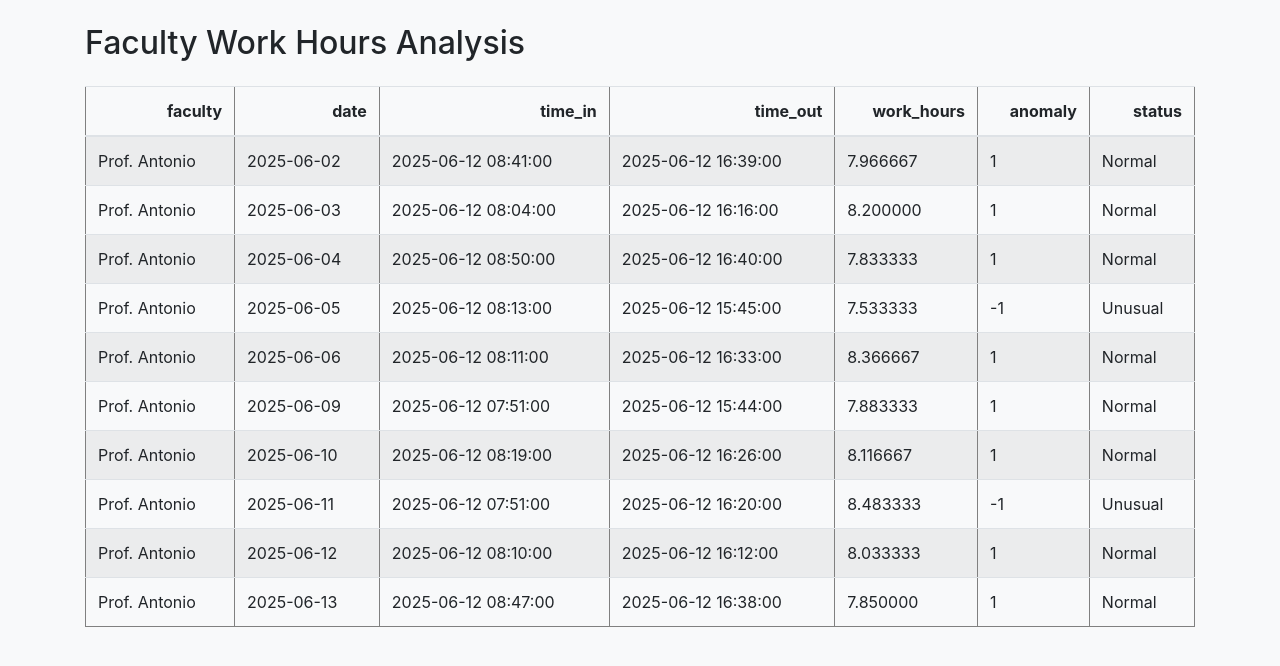
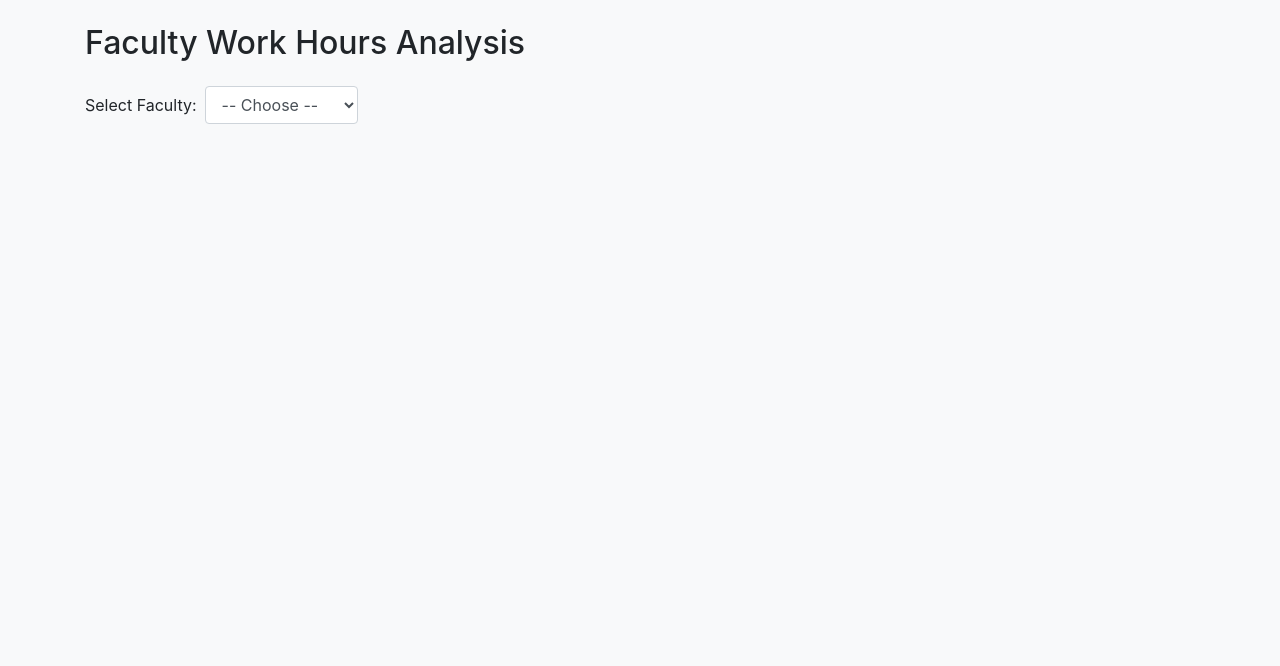
Before and after one commit to Princevelasco56/capstone_integration, a Flask app: page /analyze in a window 1280 px wide. Shown: the top 666 px of the page. Run offline with Flask 3, Linux system fonts and the light colour scheme; some libraries are stand-ins or nearby versions.

Commit message:
initial commitment

```diff
--- a/analysis.py
+++ b/analysis.py
@@ -6,14 +6,16 @@ from datetime import datetime, timedelta
 from sklearn.ensemble import IsolationForest
 import matplotlib.pyplot as plt
 import seaborn as sns
-
-def run_analysis():
+def run_analysis(prof_name=None):
     np.random.seed(42)
     faculty_names = ['Prof. Antonio', 'Prof. Miranda', 'Prof. Valdez', 'Prof. Enriquez', 'Prof. Santiago']
     dates = pd.date_range(start="2025-06-01", periods=30, freq='D')
     data = []
 
     for name in faculty_names:
+        if prof_name and name != prof_name:
+            continue  # Skip other names if filtering
+
         for date in dates:
             if date.weekday() >= 5:
                 continue
@@ -38,8 +40,10 @@ def run_analysis():
 
             data.append([name, date.date(), time_in.time(), time_out.time()])
 
+    if not data:
+        return pd.DataFrame(columns=['faculty', 'date', 'time_in', 'time_out', 'work_hours', 'anomaly', 'status'])
+
     df = pd.DataFrame(data, columns=['faculty', 'date', 'time_in', 'time_out'])
-
     df['time_in'] = pd.to_datetime(df['time_in'].astype(str))
     df['time_out'] = pd.to_datetime(df['time_out'].astype(str))
     df['work_hours'] = (df['time_out'] - df['time_in']).dt.total_seconds() / 3600
--- a/app.py
+++ b/app.py
@@ -1,13 +1,26 @@
-from flask import Flask, render_template
+from flask import Flask, render_template, request
 from analysis import run_analysis
+import webbrowser
+import threading
 
 app = Flask(__name__)
 
 @app.route("/analyze")
 def analyze():
-    df = run_analysis()
-    table_html = df.head(10).to_html(classes='table table-striped', index=False)
-    return render_template("results.html", table=table_html)
+    faculty_list = ['Prof. Antonio', 'Prof. Miranda', 'Prof. Valdez', 'Prof. Enriquez', 'Prof. Santiago']
+    return render_template("results.html", faculty_list=faculty_list, table=None)
+
+@app.route("/analyze/faculty", methods=["GET"])
+def filter_by_faculty():
+    selected = request.args.get("faculty")
+    df = run_analysis(prof_name=selected)
+    table_html = df.to_html(classes='table table-striped', index=False)
+    faculty_list = ['Prof. Antonio', 'Prof. Miranda', 'Prof. Valdez', 'Prof. Enriquez', 'Prof. Santiago']
+    return render_template("results.html", faculty_list=faculty_list, table=table_html)
+
+def open_browser():
+    webbrowser.open_new("http://127.0.0.1:5000/analyze")
 
 if __name__ == "__main__":
+    threading.Timer(1.25, open_browser).start()
     app.run(debug=False)
--- a/templates/results.html
+++ b/templates/results.html
@@ -9,7 +9,20 @@
 <body class="bg-light p-4">
     <div class="container">
         <h2 class="mb-4">Faculty Work Hours Analysis</h2>
-        {{ table | safe }}
+
+        <form method="get" action="/analyze/faculty" class="form-inline mb-4">
+            <label class="mr-2" for="faculty">Select Faculty:</label>
+            <select name="faculty" id="faculty" class="form-control mr-2" onchange="this.form.submit()">
+                <option value="">-- Choose --</option>
+                {% for name in faculty_list %}
+                    <option value="{{ name }}">{{ name }}</option>
+                {% endfor %}
+            </select>
+        </form>
+
+        {% if table %}
+            {{ table | safe }}
+        {% endif %}
     </div>
 </body>
 </html>
```
